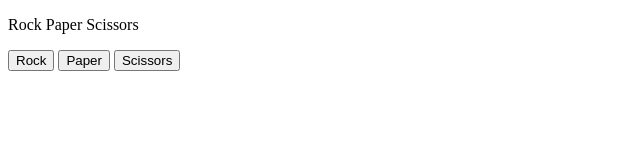
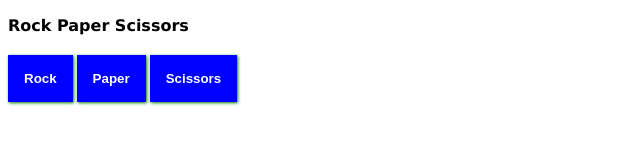
Before and after one commit to donkorBN/js, a website: page game.html in a window 1280 px wide. Shown: the whole page, without its empty margins (0-640 px from the left). Drawn offline with Linux system fonts and the light colour scheme.

Commit message:
styling game

```diff
--- a/game.html
+++ b/game.html
@@ -3,10 +3,10 @@
 <head>
     <meta charset="UTF-8">
     <title>Rock Paper Scissors</title>
-    <link rel = "stylesheet" src="styles.css">
+    <link rel = "stylesheet" href="styles.css">
 </head>
 <body>
-  <p>Rock Paper Scissors</p>
+  <p class="rps">Rock Paper Scissors</p>
 
   <button onclick="
   randomNumber = Math.random()
--- a/styles.css
+++ b/styles.css
@@ -1,24 +1,16 @@
-body{
-    font-family: Arial, Helvetica, sans-serif;
-}
-img{
-    max-width: 100%;
-    display: block;
-    margin-right: 0px;
+.rps{
+    font-family: Verdana, Geneva, Tahoma, Verdana, sans-serif;
+    font-weight: bold;
+    color: rgb(0,0,0);
 }
 
-li{
-    font-family: Arial, Helvetica, sans-serif;
-    display: inline-block;
-    color: black;
-    align-items: center;
-    background-color: rgb(230, 230, 230);
+button{
+    color: white;
+    background-color: blue;
+    border: none;
+    cursor: pointer;
+    font-weight: bold;
+    padding: 16px;
+    margin: 4px 0;
+    box-shadow: 1px 1px 3px green;
 }
-
-header{
-    text-align: center;
-    align-content: center;
-    margin: 0 20px;
-    padding: 10px;
-    color: blue;
-}
```
